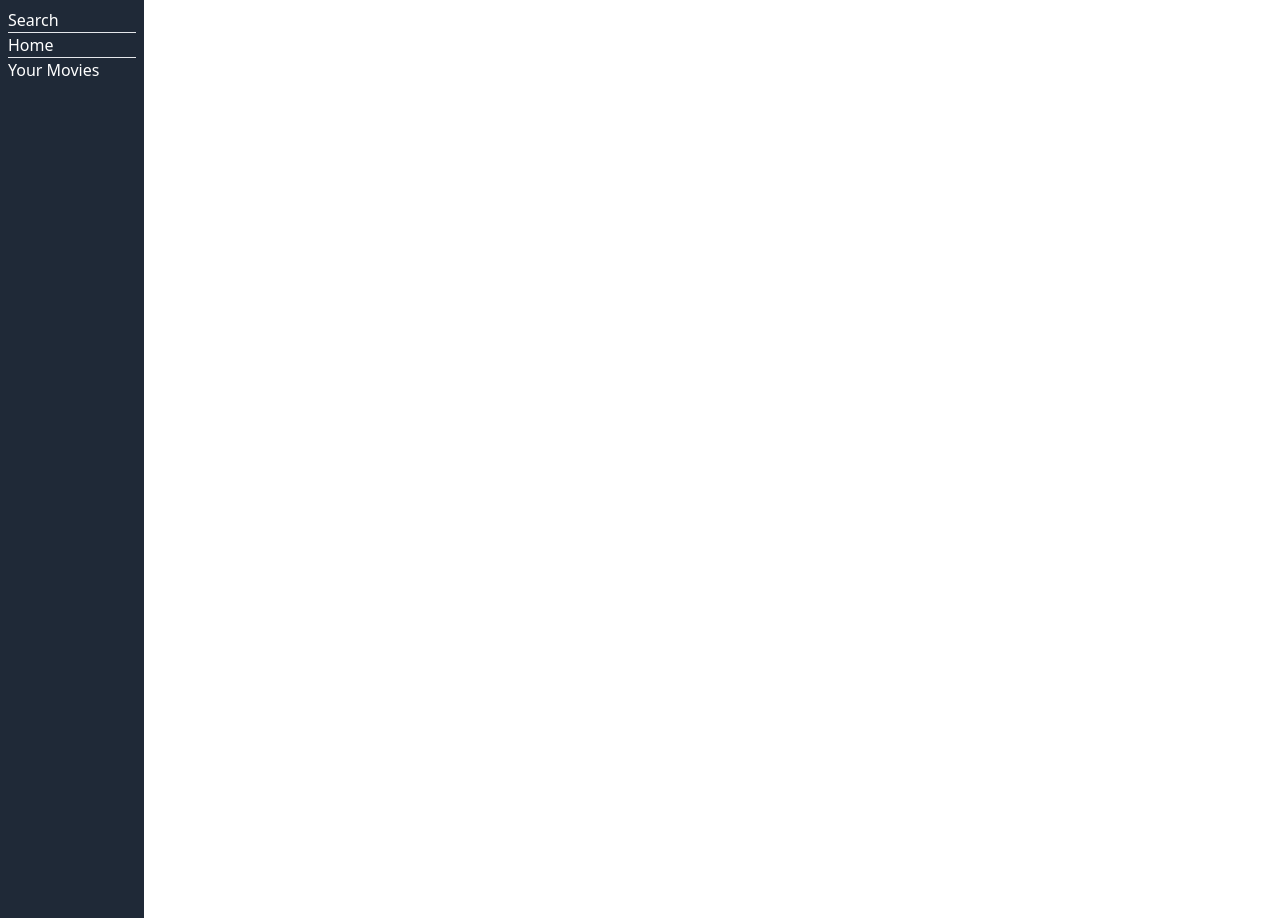
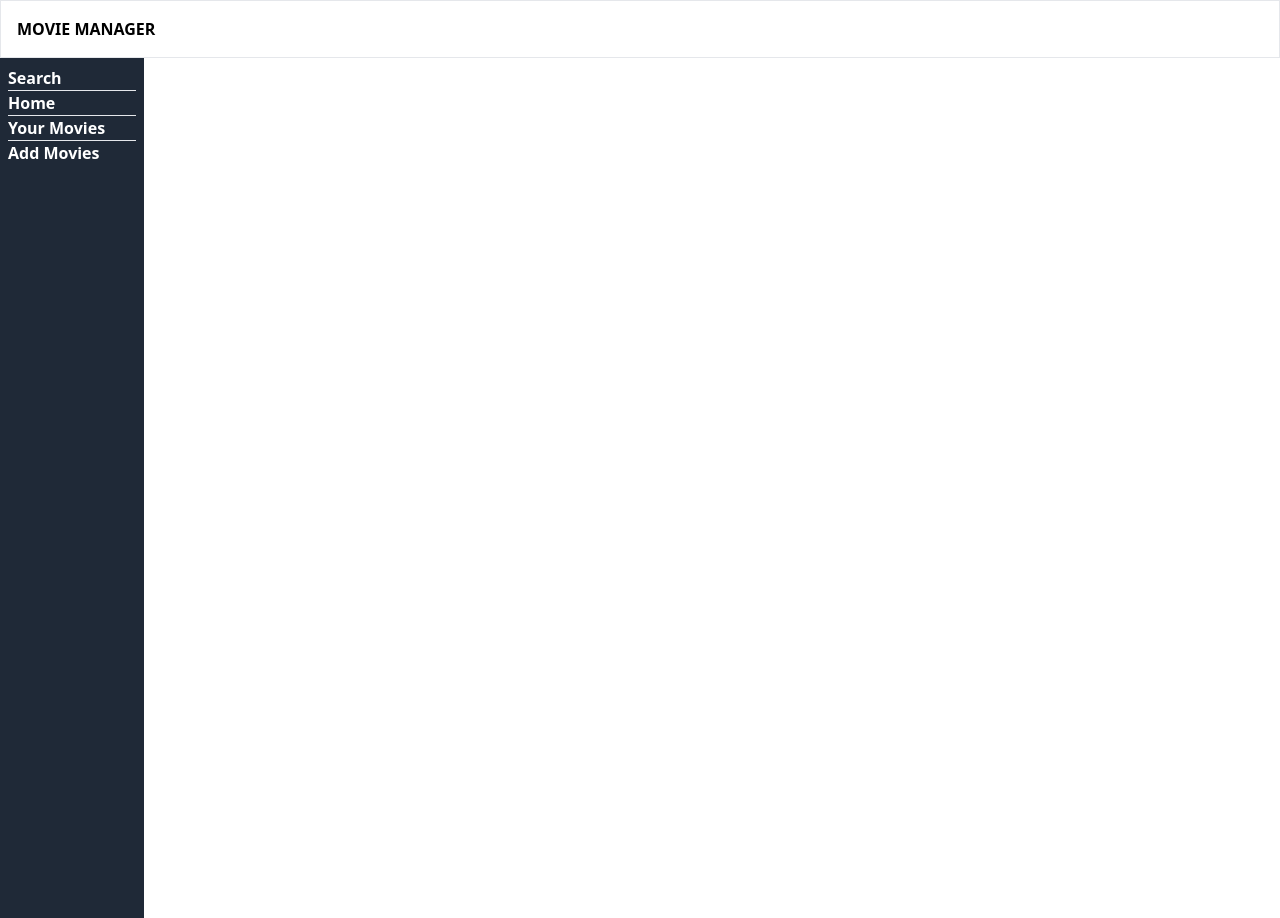
Before and after one commit to BustedElbow/IT6, a PHP site: page / in a window 1280 px wide. Run offline with PHP 8.4, Linux system fonts and the light colour scheme.

Commit message:
added a addmovies html and experimented with positioning

```diff
--- /dev/null
+++ b/public/AddMovies.html
@@ -0,0 +1,46 @@
+<!DOCTYPE html>
+<html lang="en">
+
+<head>
+    <meta charset="UTF-8">
+    <meta name="viewport" content="width=device-width, initial-scale=1.0">
+    <title>Add Movies</title>
+    <link rel="stylesheet" href="style.css">
+</head>
+
+<body>
+    <div>
+        <h1 class="font-bold uppercase p-4 border">
+            <a href="index.html">Movie Manager</a>
+        </h1>
+    </div>
+
+    <table class="table-auto">
+        <thead>
+            <tr>
+                <th>Title</th>
+                <th>Director</th>
+                <th>Year</th>
+            </tr>
+        </thead>
+        <tbody>
+            <tr>
+                <td>The Lorax</td>
+                <td>Dr. Seuss</td>
+                <td>1961</td>
+            </tr>
+            <tr>
+                <td>Witchy Woman</td>
+                <td>The Eagles</td>
+                <td>1972</td>
+            </tr>
+            <tr>
+                <td>Shining Star</td>
+                <td>Earth, Wind, and Fire</td>
+                <td>1975</td>
+            </tr>
+        </tbody>
+    </table>
+</body>
+
+</html>
--- a/public/index.html
+++ b/public/index.html
@@ -6,16 +6,75 @@
   <meta name="viewport" content="width=device-width, initial-scale=1.0">
   <title>Tailwind Test</title>
   <link rel="stylesheet" href="style.css">
+  <link rel="stylesheet" href="AddMovies.html">
 </head>
 
 <body>
+  <!--
   <div class="p-2 w-36 h-screen bg-gray-800 text-white fixed divide-y">
     <div>Search</div>
     <div>Home</div>
     <div>Your Movies</div>
+    <div>Add</div>
   </div>
+</!-->
 
+  <div> <!-- content wrapper -->
+    <div>
+      <nav>
+        <div>
+          <h1 class="font-bold uppercase p-4 border">
+            <a href="/">Movie Manager</a>
+          </h1>
+        </div>
 
+    </div>
+
+    <ul class="text-white fixed font-semibold p-2 w-36 h-screen bg-gray-800 divide-y">
+      <li class="">
+        <a href="#">
+          <span>Search</span>
+        </a>
+      </li>
+      <li class=>
+        <a href="#">
+          <span>Home</span>
+        </a>
+      </li>
+      <li class="">
+        <a href="#">
+          <span>Your Movies</span>
+        </a>
+      </li>
+      <li class="">
+        <a href="AddMovies.html">
+          <span>Add Movies</span>
+        </a>
+      </li>
+    </ul>
+    </nav>
+  </div><!--end nav-->
+  <div>
+    <main>
+      <a href="#">Log In</a>
+      <a href="#">Sign Up</a>
+      <!--<button class="border-l-pink-50">Add Movies</button>
+
+      <header>
+        <h2>#</h2>
+        <h3>#</h3>
+      </header>
+
+      <div>
+        <h4>#</h4>
+
+      </div>
+      <!--card go here-->
+      <div>
+
+      </div>
+    </main>
+  </div>
 </body>
 
 </html>
--- a/public/style.css
+++ b/public/style.css
@@ -558,34 +558,40 @@ video {
   position: fixed;
 }
 
-.flex {
-  display: flex;
+.table {
+  display: table;
 }
 
 .h-screen {
   height: 100vh;
 }
 
-.w-64 {
-  width: 16rem;
-}
-
-.w-44 {
-  width: 11rem;
-}
-
 .w-36 {
   width: 9rem;
 }
 
-.w-40 {
-  width: 10rem;
+.table-auto {
+  table-layout: auto;
 }
 
 .divide-y > :not([hidden]) ~ :not([hidden]) {
   --tw-divide-y-reverse: 0;
   border-top-width: calc(1px * calc(1 - var(--tw-divide-y-reverse)));
   border-bottom-width: calc(1px * var(--tw-divide-y-reverse));
+}
+
+.border {
+  border-width: 1px;
+}
+
+.border-black {
+  --tw-border-opacity: 1;
+  border-color: rgb(0 0 0 / var(--tw-border-opacity));
+}
+
+.border-l-pink-50 {
+  --tw-border-opacity: 1;
+  border-left-color: rgb(253 242 248 / var(--tw-border-opacity));
 }
 
 .bg-gray-800 {
@@ -597,7 +603,38 @@ video {
   padding: 0.5rem;
 }
 
+.p-4 {
+  padding: 1rem;
+}
+
+.py-0 {
+  padding-top: 0px;
+  padding-bottom: 0px;
+}
+
+.text-6xl {
+  font-size: 3.75rem;
+  line-height: 1;
+}
+
+.font-bold {
+  font-weight: 700;
+}
+
+.font-semibold {
+  font-weight: 600;
+}
+
+.uppercase {
+  text-transform: uppercase;
+}
+
 .text-white {
   --tw-text-opacity: 1;
   color: rgb(255 255 255 / var(--tw-text-opacity));
 }
+
+.text-gray-700 {
+  --tw-text-opacity: 1;
+  color: rgb(55 65 81 / var(--tw-text-opacity));
+}
```
